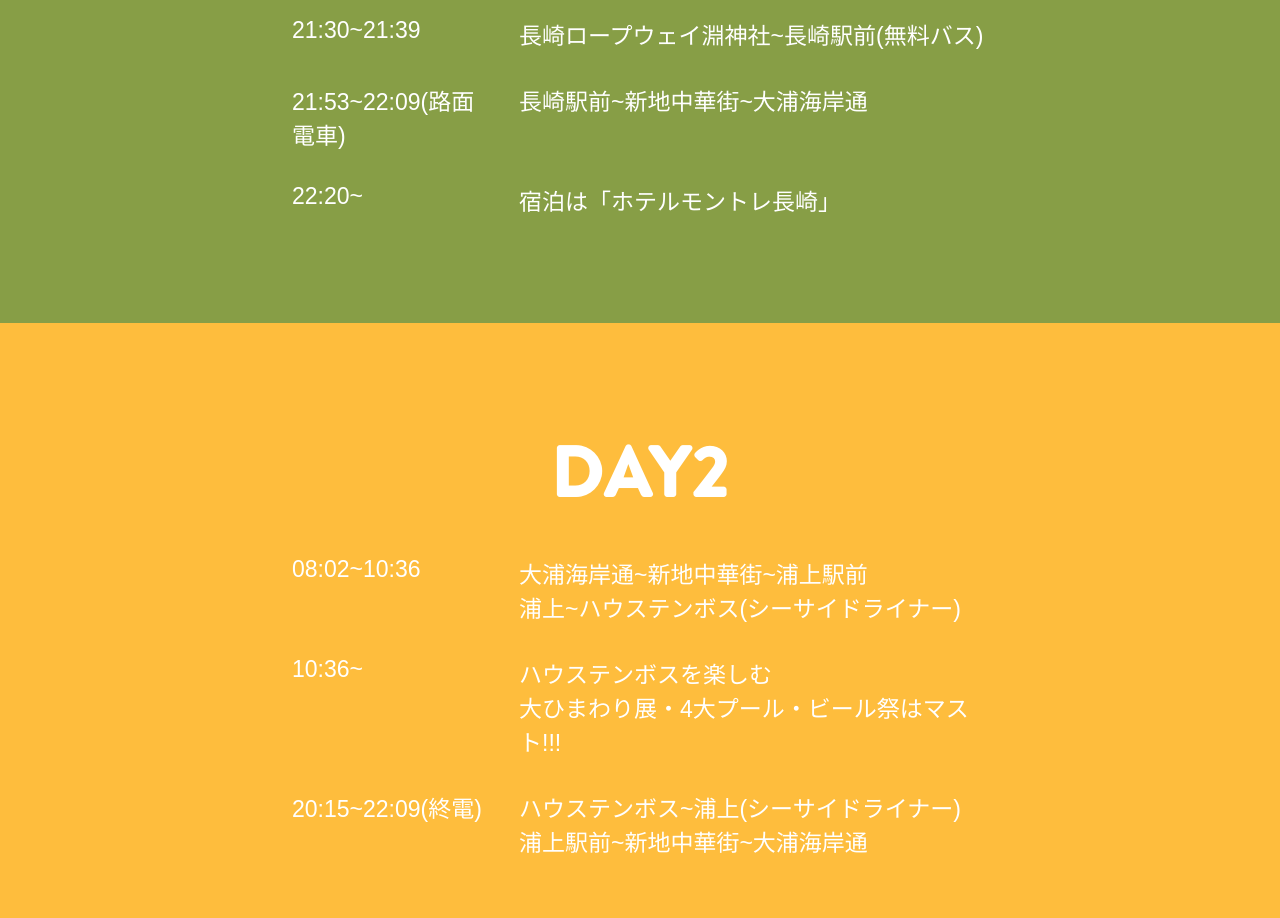
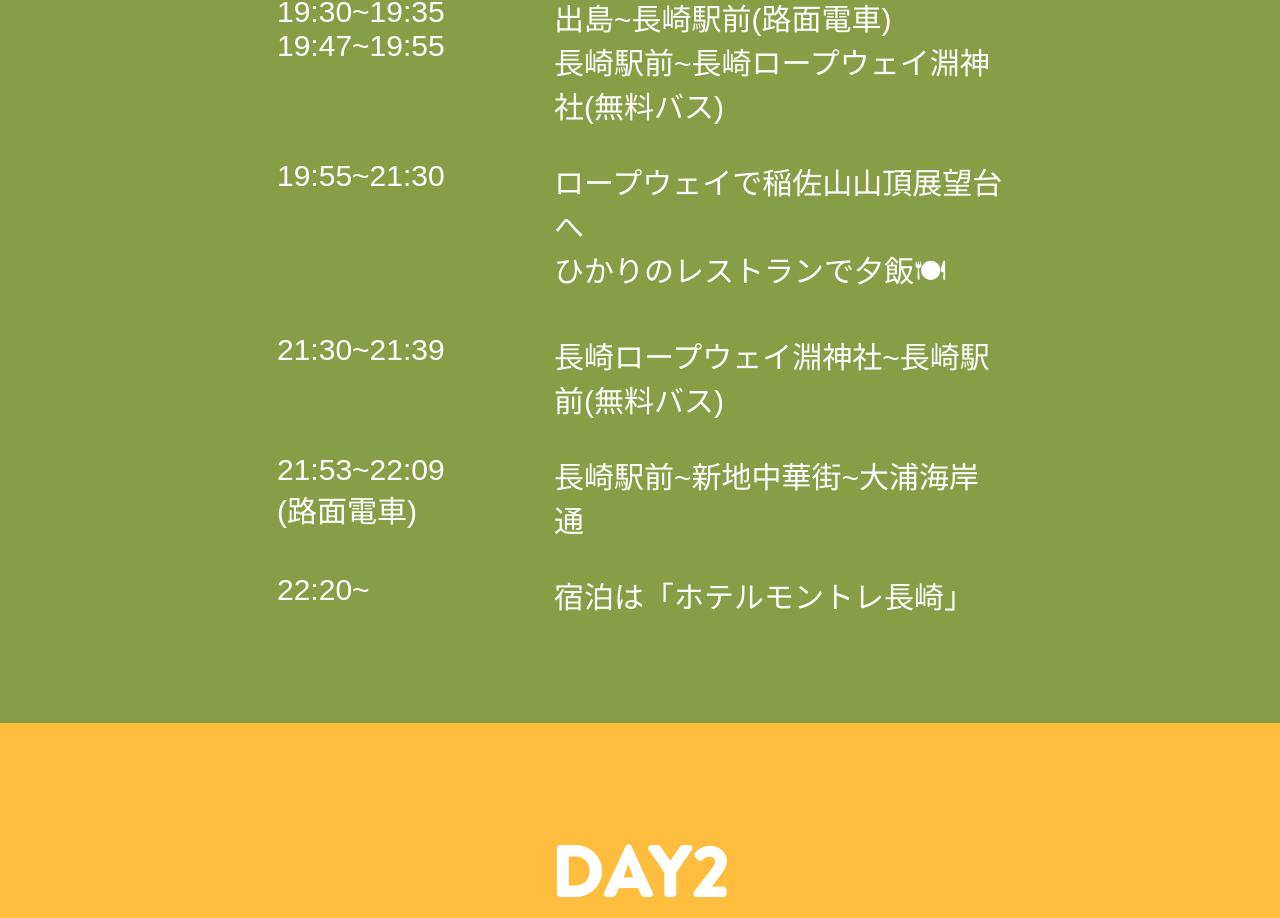
Before and after one commit to YukaNagatomo/nagasaki-trip, a plain HTML site: page index.html in a window 1280 px wide. Shown: the part 1882-2800 px from the top of the page. Drawn offline with Linux system fonts and the light colour scheme; a web font is replaced by a local one.

Commit message:
more big

```diff
--- a/index.html
+++ b/index.html
@@ -19,7 +19,7 @@
         <td>生田~新百合ヶ丘~町田~新横浜</td>
       </tr>
       <tr>
-        <td class="date">07:49~12:33(のぞみ11)</td>
+        <td class="date">07:49~12:33<br>(のぞみ11)</td>
         <td>新横浜~博多</td>
       </tr>
       <tr>
@@ -27,11 +27,11 @@
         <td>JR博多駅内 ShinShin 博多デイトス店<br>でお昼ご飯🍜</td>
       </tr>
       <tr>
-        <td class="date">13:55~15:50(かもめ23)<br><span>※変更できるか聞く</span></td>
+        <td class="date">13:55~15:50<br>(かもめ23)<br><span>※変更できるか聞く</span></td>
         <td>博多~長崎</td>
       </tr>
       <tr>
-        <td class="date">16:04~16:15(路面電車)</td>
+        <td class="date">16:04~16:15<br>(路面電車)</td>
         <td>長崎駅前~新地中華街</td>
       </tr>
       <tr>
@@ -55,7 +55,7 @@
         <td>長崎ロープウェイ淵神社~長崎駅前(無料バス)</td>
       </tr>
       <tr>
-        <td class="date">21:53~22:09(路面電車)</td>
+        <td class="date">21:53~22:09<br>(路面電車)</td>
         <td>長崎駅前~新地中華街~大浦海岸通</td>
       </tr>
       <tr>
@@ -76,7 +76,7 @@
         <td>ハウステンボスを楽しむ<br>大ひまわり展・4大プール・ビール祭はマスト!!!</td>
       </tr>
       <tr>
-        <td class="date">20:15~22:09(終電)</td>
+        <td class="date">20:15~22:09<br>(終電)</td>
         <td>ハウステンボス~浦上(シーサイドライナー)<br>浦上駅前~新地中華街~大浦海岸通</td>
       </tr>
     </table>
@@ -97,11 +97,11 @@
         <td>九十九島観光！白浜海水浴場もあり🏖</td>
       </tr>
       <tr>
-        <td class="date">15:03~17:44(我らの終電)</td>
+        <td class="date">15:03~17:44<br>(我らの終電)</td>
         <td>パールシーリゾート九十九島水族館~佐世保駅前(バス)<br>佐世保駅前~博多バスターミナル(博多駅)(西鉄バスさせぼ号)</td>
       </tr>
       <tr>
-        <td class="date">18:10~22:53(のぞみ60)</td>
+        <td class="date">18:10~22:53<br>(のぞみ60)</td>
         <td>博多~新横浜</td>
       </tr>
       <tr>
--- a/style.css
+++ b/style.css
@@ -47,25 +47,26 @@ section h1 {
   -webkit- transform: translateY(-50%) translateX(-50%);
   font-family: "HeavyTrip";
   letter-spacing: 2px;
-  font-size: 100px;
+  font-size: 150px;
   color: #000;
+  line-height: 250px;
 }
 
 table {
-  width: 700px;
+  width: 730px;
   text-align: left;
   display: inline-block;
 }
 
 td {
   padding-bottom: 30px;
-  font-size: 23px;
+  font-size: 30px;
   vertical-align: top;
 }
 
 .date {
   padding-right: 25px;
-  width: 200px;
+  width: 250px;
 }
 
 table span {
```
